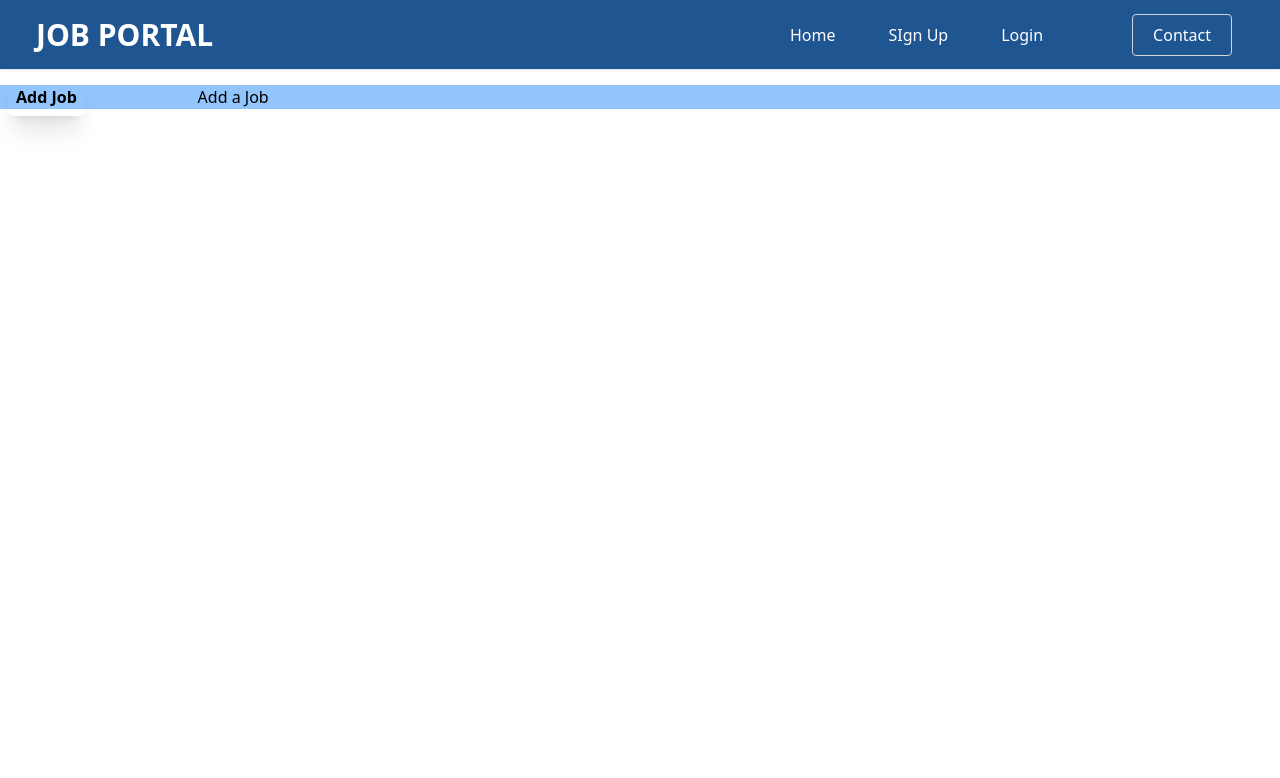
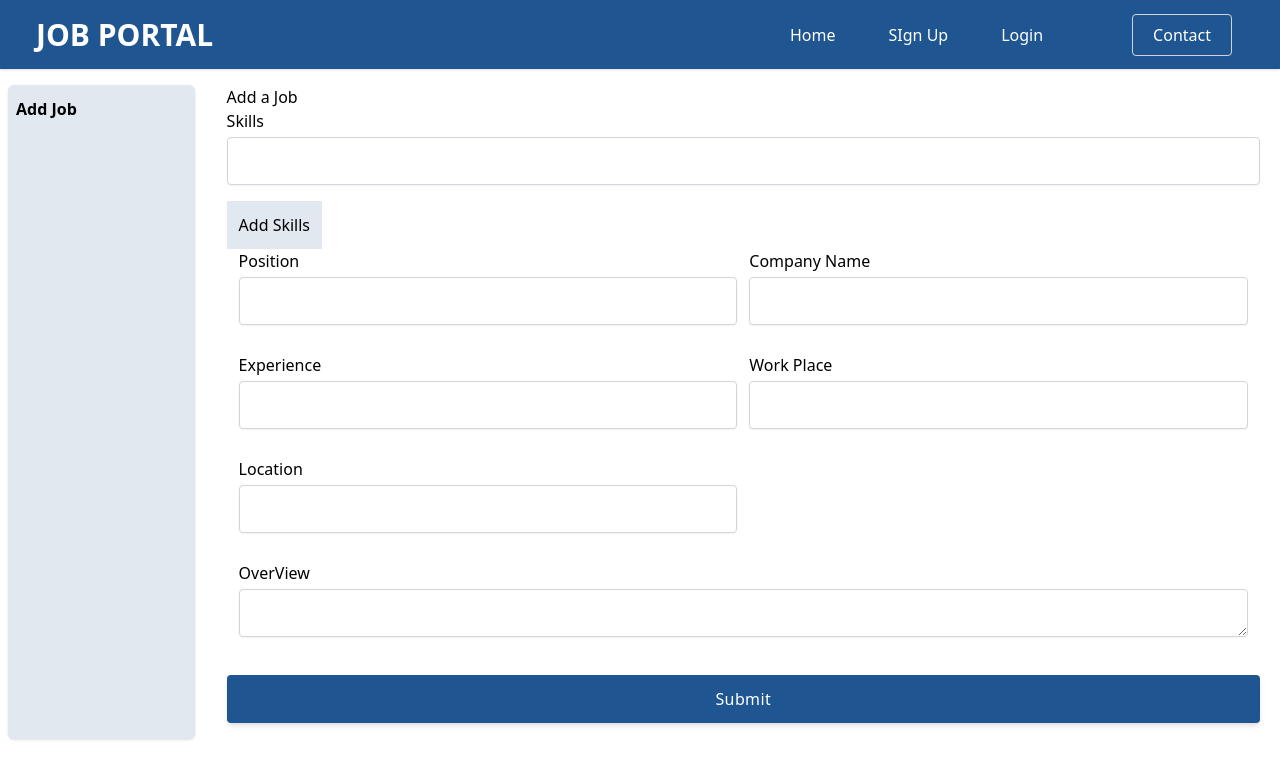
Before and after one commit to sarwar-asik/Job-portal-RTK, a React (Create React App) app: page /dashboard/addJob in a window 1280 px wide. Shown: the top 778 px of the page. Built offline with nearby package versions, Linux system fonts and the light colour scheme; no server answers.

Commit message:
dynamic input added

```diff
--- a/src/layout/dashboard/Dashboard.js
+++ b/src/layout/dashboard/Dashboard.js
@@ -4,16 +4,16 @@ import { Link, Outlet, useNavigate } from "react-router-dom";
 const Dashboard = () => {
   const navigate = useNavigate();
   return (
-    <div className="block lg:flex justify-between mt-4 px-2 bg-blue-300">
-      <section className="text-[16px] font-bold lg:w-[15%]">
+    <div className="block lg:flex justify-between gap-5 mt-4 px-2 ">
+      <section className="text-[16px] font-bold lg:w-[15%] bg-slate-200 shadow lg:min-h-[500px] py-3 rounded-md">
         <Link
           to="/dashboard/addJob"
-          className="hover:bg-slate-200 shadow-xl rounded-md p-2"
+          className="hover:bg-slate-100 hover:shadow-xl rounded-md p-2 "
         >
           Add Job
         </Link>
       </section>
-      <aside onClick={useNavigate("/dashboard")} className="lg:w-[85%] mx-auto">
+      <aside className="lg:w-[85%] mx-auto ">
         <Outlet />
       </aside>
     </div>
--- a/src/pages/employer/AddJob.js
+++ b/src/pages/employer/AddJob.js
@@ -1,11 +1,224 @@
-import React from 'react';
+import React, { useState } from "react";
+import { set, useForm } from "react-hook-form";
 
 const AddJob = () => {
-    return (
-        <div>
-            <h2> Add a Job</h2>
+  const {
+    register,
+    handleSubmit,
+    formState: { errors },
+  } = useForm();
+
+  let [inputList, setInputList] = useState([""]);
+
+  const handleChange = (e, index) => {
+    // console.log(e, "index==", index,inputList, "inputListLength", inputList.length);
+
+    if (index) {
+      inputList[index - 1] = e;
+      // const newValue = [...inputList]
+
+      setInputList(inputList);
+
+        console.log(e, "index==", index,inputList, "inputListLength", inputList.length);
+    }
+
+    //   const inputList2 = inputList.filter((str) => str !== '')
+    //    inputList =  inputList2
+
+    // if (index === inputList.length - 1) {
+    //   const newValue = [...inputList, e];
+    //   setInputList(newValue);
+    // } else {
+    //   console.log("beshi hoice");
+    // }
+
+    // console.log(inputList, "inputList=", inputList.length);
+  };
+
+  const addInput = () => {
+    setInputList([...inputList, ""]);
+  };
+
+  const removeInputList = (i) => {
+    // const list = [...inputList];
+    // list.splice(i, 1)
+    const newList = inputList.filter((value, index) => index !== i - 1);
+    // delete list[i+1]
+    // setInputList([...newList])
+    setInputList(newList);
+    console.log(newList, "index=", i, "list=", inputList);
+  };
+
+  const onSubmit = (data) => {
+    console.log(data);
+  };
+
+  return (
+    <div className="px-3">
+      <h2> Add a Job</h2>
+      <form onSubmit={handleSubmit(onSubmit)}>
+        {inputList.map((item, index) => {
+          return (
+            <div key={index} className="mb-1 sm:mb-2">
+              <label htmlFor="skills" className="inline-block mb-1 font-medium">
+                Skills
+              </label>
+              <input
+                //   {...register("Skills")}
+                // required
+                type="text"
+                //   multiple
+                onBlur={(e) => handleChange(e.target.value, index + 1)}
+                className="flex-grow w-full h-12 px-4 mb-2 transition duration-200 bg-white border border-gray-300 rounded shadow-sm appearance-none focus:border-deep-purple-accent-400 focus:outline-none focus:shadow-outline"
+                defaultValue={inputList[index + 1]}
+                id="Skills"
+                name="Skills"
+              />
+              {inputList.length > 1 && (
+                <button
+                  className="bg-red-300 p-2 "
+                  onClick={() => removeInputList(index + 1)}
+                >
+                  Remove
+                </button>
+              )}
+            </div>
+          );
+        })}
+        <button className="bg-slate-200 p-3 " onClick={() => addInput()}>
+          Add Skills
+        </button>
+
+        {/* fist name */}
+        <section className="grid sm:grid-cols-1 lg:grid-cols-2 gap-3 px-3">
+          <div className="mb-1 sm:mb-2">
+            <label
+              htmlFor="Experience"
+              className="inline-block mb-1 font-medium"
+            >
+              Position
+            </label>
+            <input
+              {...register("Position")}
+              required
+              type="text"
+              className="flex-grow w-full h-12 px-4 mb-2 transition duration-200 bg-white border border-gray-300 rounded shadow-sm appearance-none focus:border-deep-purple-accent-400 focus:outline-none focus:shadow-outline"
+              id="Position"
+              name="Position"
+            />
+          </div>
+          {/* last Name */}
+          <div className="mb-1 sm:mb-2">
+            <label
+              htmlFor="Experience"
+              className="inline-block mb-1 font-medium"
+            >
+              Company Name
+            </label>
+            <input
+              {...register("company")}
+              required
+              type="text"
+              className="flex-grow w-full h-12 px-4 mb-2 transition duration-200 bg-white border border-gray-300 rounded shadow-sm appearance-none focus:border-deep-purple-accent-400 focus:outline-none focus:shadow-outline"
+              id="company"
+              name="company"
+            />
+          </div>
+          <div className="mb-1 sm:mb-2">
+            <label
+              htmlFor="Experience"
+              className="inline-block mb-1 font-medium"
+            >
+              Experience
+            </label>
+            <input
+              {...register("Experience")}
+              // defaultValue={user.Experience}
+              type="text"
+              className="
+              flex-grow w-full h-12 px-4 mb-2 transition duration-200 bg-white border border-gray-300 rounded shadow-sm appearance-none focus:border-deep-purple-accent-400 focus:outline-none focus:shadow-outline"
+              id="Experience"
+              name="Experience"
+            />
+          </div>
+          {/* div */}
+          <div className="mb-1 sm:mb-2">
+            <label
+              htmlFor="Experience"
+              className="inline-block mb-1 font-medium"
+            >
+              Work Place
+            </label>
+            <input
+              {...register("workPlace")}
+              required
+              type="text"
+              className="flex-grow w-full h-12 px-4 mb-2 transition duration-200 bg-white border border-gray-300 rounded shadow-sm appearance-none focus:border-deep-purple-accent-400 focus:outline-none focus:shadow-outline"
+              id="workPlace"
+              name="workPlace"
+            />
+          </div>
+          {/* div */}
+          <div className="mb-1 sm:mb-2">
+            <label
+              htmlFor="Experience"
+              className="inline-block mb-1 font-medium"
+            >
+              Location
+            </label>
+            <input
+              {...register("Location")}
+              required
+              type="text"
+              className="flex-grow w-full h-12 px-4 mb-2 transition duration-200 bg-white border border-gray-300 rounded shadow-sm appearance-none focus:border-deep-purple-accent-400 focus:outline-none focus:shadow-outline"
+              id="Location"
+              name="Location"
+            />
+          </div>
+          {/* div */}
+          <div className="col-span-full mb-1 sm:mb-2">
+            <label htmlFor="OverView" className="inline-block mb-1 font-medium">
+              OverView
+            </label>
+            <textarea
+              {...register("OverView")}
+              required
+              className=" w-full  h-12 px-4 mb-2 transition duration-200 bg-white border border-gray-300 rounded shadow-sm appearance-none focus:border-deep-purple-accent-400 focus:outline-none focus:shadow-outline"
+              id="OverView"
+              name="OverView"
+            />
+          </div>
+          {/* div */}
+          {/* <div className="mb-1 sm:mb-2">
+            <label
+              htmlFor="skills"
+              className="inline-block mb-1 font-medium"
+            >
+              Skills
+            </label>
+            <input
+              {...register("Skills")}
+              required
+              type="text"
+              multiple
+              className="flex-grow w-full h-12 px-4 mb-2 transition duration-200 bg-white border border-gray-300 rounded shadow-sm appearance-none focus:border-deep-purple-accent-400 focus:outline-none focus:shadow-outline"
+              id="Skills"
+              name="Skills"
+            />
+          </div> */}
+        </section>
+
+        <div className="mt-4 mb-2 sm:mb-4">
+          <button
+            type="submit"
+            className="inline-flex  items-center justify-center w-full h-12 px-6 font-medium tracking-wide transition duration-200 rounded shadow-md bg-deep-purple-accent-400 bg-primary text-white hover:bg-deep-purple-accent-700 focus:shadow-outline focus:outline-none"
+          >
+            Submit
+          </button>
         </div>
-    );
+      </form>
+    </div>
+  );
 };
 
 export default AddJob;
```
